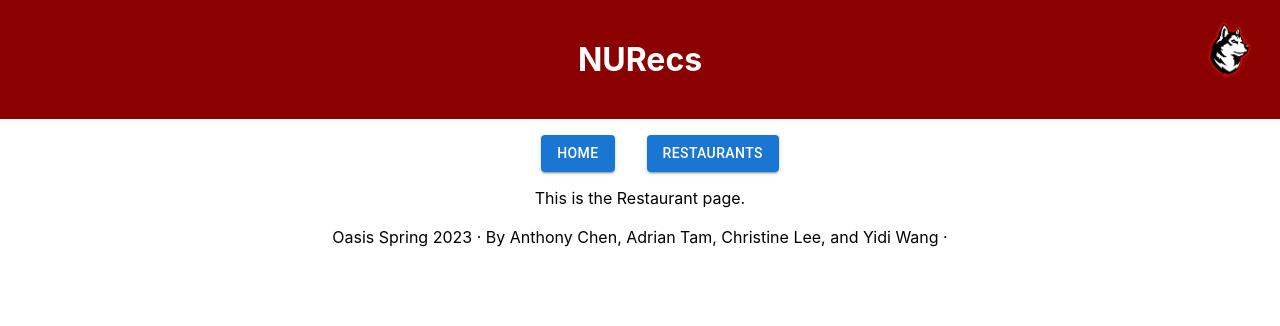
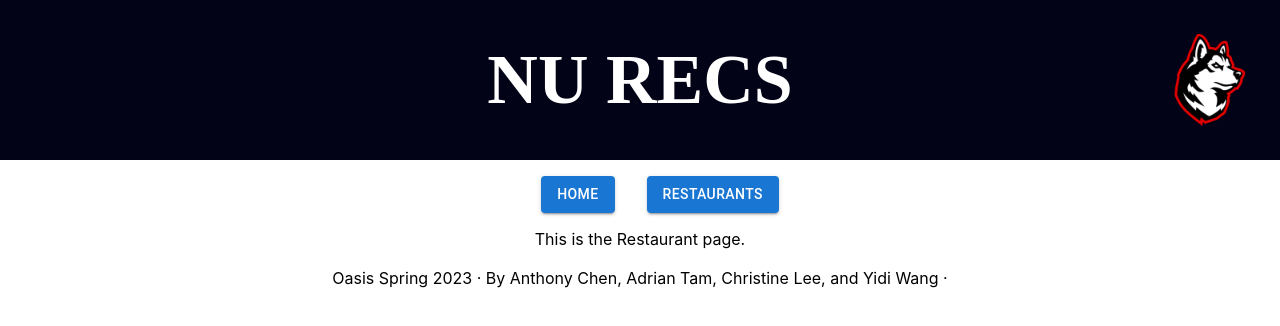
Before and after one commit to Anzchen/NURecs, a React (Create React App) app: page /restaurant in a window 1280 px wide. Shown: the top 326 px of the page. Built offline with nearby package versions, Linux system fonts and the light colour scheme.

Commit message:
top banner updated

```diff
--- a/src/App.js
+++ b/src/App.js
@@ -48,7 +48,7 @@ function App() {
 
   return (
     <div className="App">
-      <h1 style={{ float: 'start' }} id="recbanner">NURecs</h1>
+      <h1 style={{ float: 'start' }} id="recbanner">NU RECS</h1>
 
       <div className='menu-container' ref={menuRef}>
         <div className='menu-trigger' onClick={()=>{setOpen(!open)}}>
--- a/src/index.css
+++ b/src/index.css
@@ -31,10 +31,10 @@ a {
 
 .menu-trigger img{
   position: absolute;
-  top: 20px;
+  top: 30px;
   right: 20px;
-  height: 60px;
-  width: 60px;
+  height: 100px;
+  width: 100px;
   border-radius: 50%;
   overflow: hidden;
   cursor: pointer;
@@ -126,8 +126,10 @@ h3 span{
 }
 
 #recbanner {
-  background: #8b0000;
+  background: #030317;
   padding: 40px;
   margin: 0px;
   color: white;
+  font-family: 'Chalkduster';
+  font-size: 70px;
 }
```
